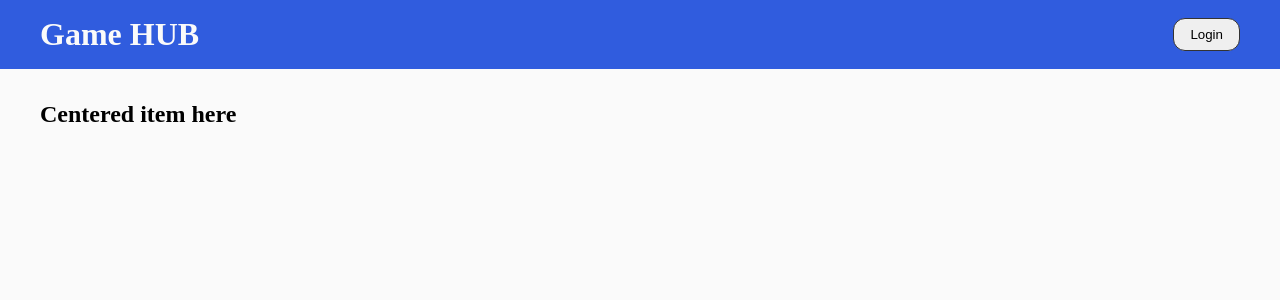
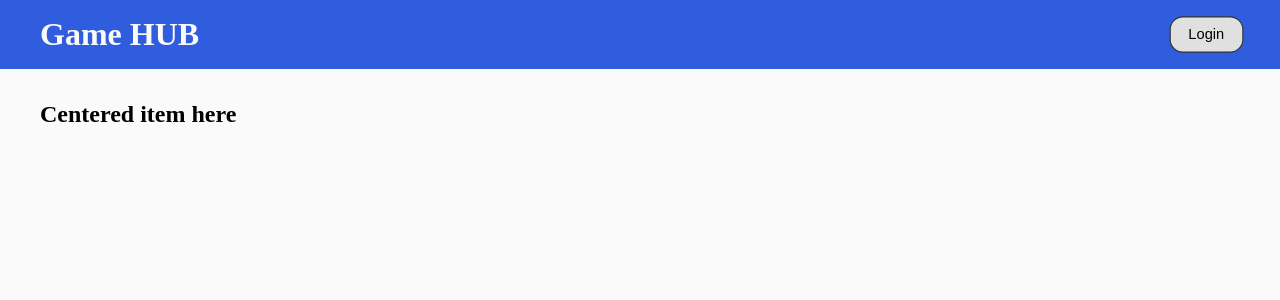
Before and after one commit to luanAfons0/GameHUB, a React (Vite) app in the folder front-end/: page / in a window 1280 px wide. In both pictures the pointer is over the button "Login". Shown: the top 300 px of the page. Built offline with nearby package versions, Linux system fonts and the light colour scheme.

Commit message:
update: improved button component

```diff
--- a/front-end/src/components/button/styles.module.scss
+++ b/front-end/src/components/button/styles.module.scss
@@ -2,4 +2,14 @@
   padding: 0.5rem 1rem;
   border: 1px solid var(--black-color);
   border-radius: var(--border-radius-md);
+  cursor: pointer;
+  transition: 1s ease-in-out;
+
+  &:hover {
+    background-color: var(--gray-color);
+    transform: scale(1.1);
+    -webkit-transform: scale(1.1);
+    transition: transition 0.3s ease-in-out;
+    -webkit-transition: transform 0.3s ease-in-out;
+  }
 }
--- a/front-end/src/index.scss
+++ b/front-end/src/index.scss
@@ -12,6 +12,7 @@ body {
   --blue-color: #305cde;
   --white-color: #fafafa;
   --black-color: #333333;
+  --gray-color: #e0e0e0;
 
   --border-radius-xl: 18px;
   --border-radius-md: 12px;
```
